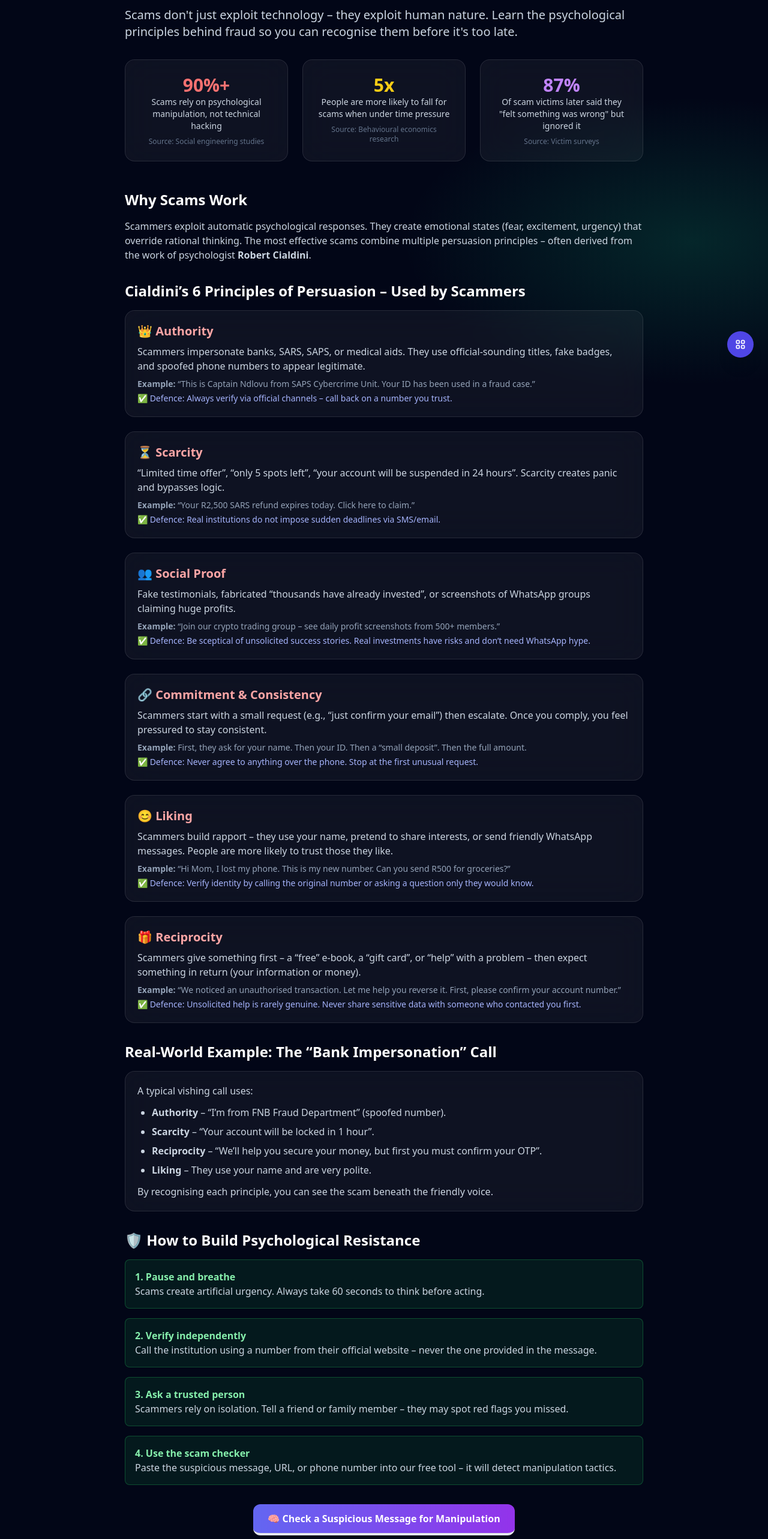
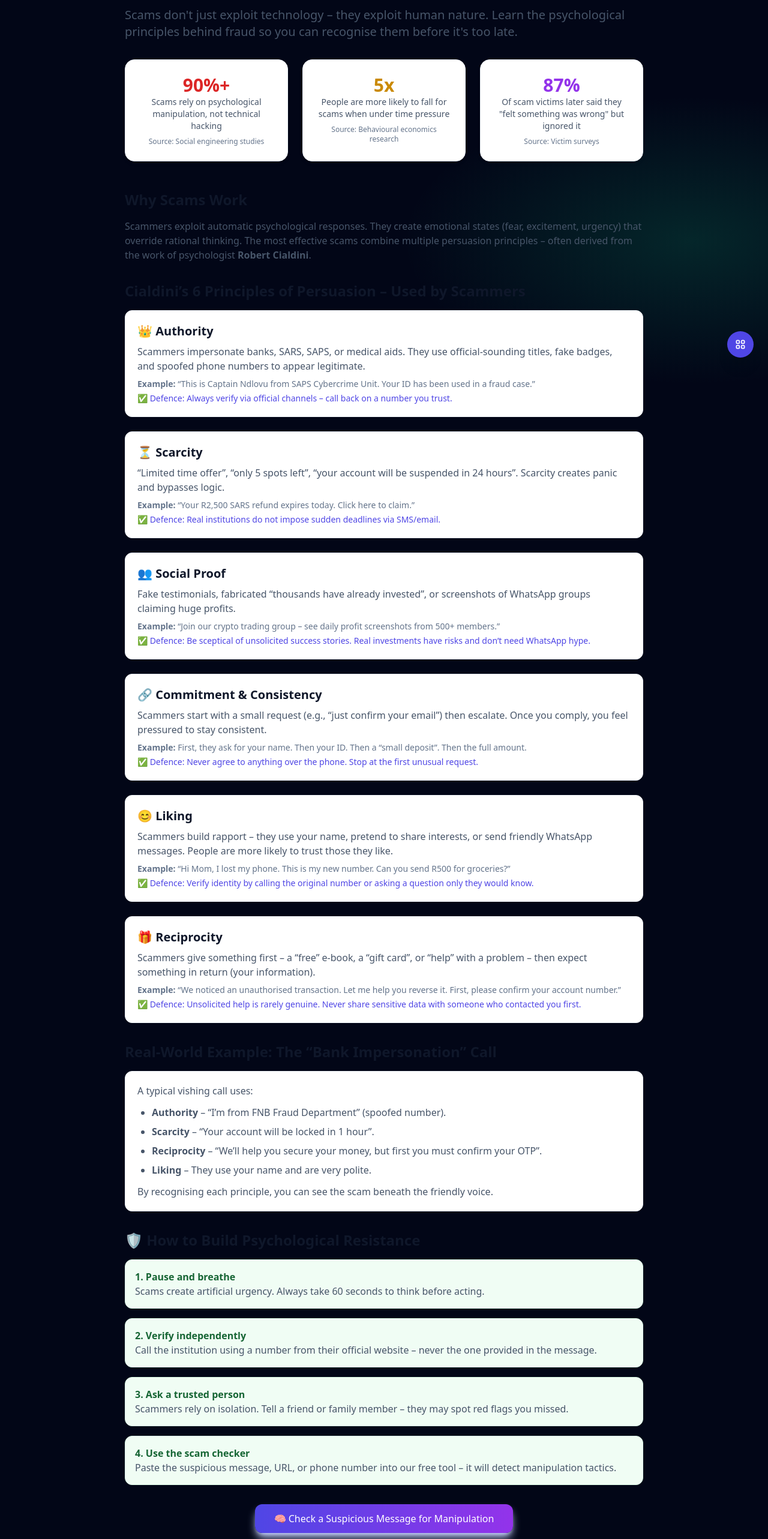
Before and after one commit to Masondo86/scam-verification-engine, a Next.js app: page /scam-psychology in a window 1280 px wide. Shown: the part 180-2745 px from the top of the page at 60% size. Built offline with nearby package versions, Linux system fonts and the light colour scheme.

Commit message:
Refactor Scam Psychology page for improved styling
Updated text styles and classes for better readability and consistency. Changed link colors and improved layout of scam statistics.

```diff
--- a/app/scam-psychology/page.tsx
+++ b/app/scam-psychology/page.tsx
@@ -17,129 +17,129 @@ export const metadata: Metadata = {
 export default function ScamPsychologyPage() {
   return (
     <main className="max-w-4xl mx-auto px-4 py-12">
-      <Link href="/" className="text-indigo-400 text-sm mb-6 inline-block">← Back to Home</Link>
+      <Link href="/" className="text-indigo-600 text-sm mb-6 inline-block">← Back to Home</Link>
 
-      <h1 className="text-4xl font-bold mb-4">Scam Psychology: How Fraudsters Manipulate Your Mind</h1>
-      <p className="text-xl text-slate-300 mb-8">
+      <h1 className="text-4xl font-bold mb-4 text-slate-900">Scam Psychology: How Fraudsters Manipulate Your Mind</h1>
+      <p className="text-xl text-slate-600 mb-8">
         Scams don't just exploit technology – they exploit human nature. Learn the psychological principles behind fraud so you can recognise them before it's too late.
       </p>
 
       {/* Stats */}
       <div className="grid grid-cols-1 md:grid-cols-3 gap-6 mb-12">
-        <div className="glass-panel p-6 text-center">
-          <div className="text-3xl font-bold text-red-400">90%+</div>
-          <div className="text-slate-300 text-sm">Scams rely on psychological manipulation, not technical hacking</div>
+        <div className="bg-white rounded-2xl shadow-md p-6 text-center border border-slate-100">
+          <div className="text-3xl font-bold text-red-600">90%+</div>
+          <div className="text-slate-600 text-sm">Scams rely on psychological manipulation, not technical hacking</div>
           <div className="text-xs text-slate-500 mt-2">Source: Social engineering studies</div>
         </div>
-        <div className="glass-panel p-6 text-center">
-          <div className="text-3xl font-bold text-yellow-400">5x</div>
-          <div className="text-slate-300 text-sm">People are more likely to fall for scams when under time pressure</div>
+        <div className="bg-white rounded-2xl shadow-md p-6 text-center border border-slate-100">
+          <div className="text-3xl font-bold text-yellow-600">5x</div>
+          <div className="text-slate-600 text-sm">People are more likely to fall for scams when under time pressure</div>
           <div className="text-xs text-slate-500 mt-2">Source: Behavioural economics research</div>
         </div>
-        <div className="glass-panel p-6 text-center">
-          <div className="text-3xl font-bold text-purple-400">87%</div>
-          <div className="text-slate-300 text-sm">Of scam victims later said they "felt something was wrong" but ignored it</div>
+        <div className="bg-white rounded-2xl shadow-md p-6 text-center border border-slate-100">
+          <div className="text-3xl font-bold text-purple-600">87%</div>
+          <div className="text-slate-600 text-sm">Of scam victims later said they "felt something was wrong" but ignored it</div>
           <div className="text-xs text-slate-500 mt-2">Source: Victim surveys</div>
         </div>
       </div>
 
       {/* Introduction */}
-      <h2 className="text-2xl font-bold mb-4">Why Scams Work</h2>
-      <p className="text-slate-300 mb-8">
+      <h2 className="text-2xl font-bold mb-4 text-slate-900">Why Scams Work</h2>
+      <p className="text-slate-600 mb-8">
         Scammers exploit automatic psychological responses. They create emotional states (fear, excitement, urgency) that override rational thinking.
         The most effective scams combine multiple persuasion principles – often derived from the work of psychologist <strong>Robert Cialdini</strong>.
       </p>
 
       {/* Cialdini's 6 Principles */}
-      <h2 className="text-2xl font-bold mb-4">Cialdini’s 6 Principles of Persuasion – Used by Scammers</h2>
+      <h2 className="text-2xl font-bold mb-4 text-slate-900">Cialdini’s 6 Principles of Persuasion – Used by Scammers</h2>
       <div className="space-y-6 mb-8">
-        <div className="glass-panel p-5">
-          <h3 className="text-xl font-semibold text-red-300 mb-2">👑 Authority</h3>
-          <p className="text-slate-300">Scammers impersonate banks, SARS, SAPS, or medical aids. They use official-sounding titles, fake badges, and spoofed phone numbers to appear legitimate.</p>
-          <p className="text-sm text-slate-400 mt-2"><strong>Example:</strong> “This is Captain Ndlovu from SAPS Cybercrime Unit. Your ID has been used in a fraud case.”</p>
-          <p className="text-sm text-indigo-300 mt-1">✅ Defence: Always verify via official channels – call back on a number you trust.</p>
+        <div className="bg-white rounded-xl shadow-sm p-5 border border-slate-100">
+          <h3 className="text-xl font-semibold text-slate-900 mb-2">👑 Authority</h3>
+          <p className="text-slate-600">Scammers impersonate banks, SARS, SAPS, or medical aids. They use official-sounding titles, fake badges, and spoofed phone numbers to appear legitimate.</p>
+          <p className="text-sm text-slate-500 mt-2"><strong>Example:</strong> “This is Captain Ndlovu from SAPS Cybercrime Unit. Your ID has been used in a fraud case.”</p>
+          <p className="text-sm text-indigo-600 mt-1">✅ Defence: Always verify via official channels – call back on a number you trust.</p>
         </div>
-        <div className="glass-panel p-5">
-          <h3 className="text-xl font-semibold text-red-300 mb-2">⏳ Scarcity</h3>
-          <p className="text-slate-300">“Limited time offer”, “only 5 spots left”, “your account will be suspended in 24 hours”. Scarcity creates panic and bypasses logic.</p>
-          <p className="text-sm text-slate-400 mt-2"><strong>Example:</strong> “Your R2,500 SARS refund expires today. Click here to claim.”</p>
-          <p className="text-sm text-indigo-300 mt-1">✅ Defence: Real institutions do not impose sudden deadlines via SMS/email.</p>
+        <div className="bg-white rounded-xl shadow-sm p-5 border border-slate-100">
+          <h3 className="text-xl font-semibold text-slate-900 mb-2">⏳ Scarcity</h3>
+          <p className="text-slate-600">“Limited time offer”, “only 5 spots left”, “your account will be suspended in 24 hours”. Scarcity creates panic and bypasses logic.</p>
+          <p className="text-sm text-slate-500 mt-2"><strong>Example:</strong> “Your R2,500 SARS refund expires today. Click here to claim.”</p>
+          <p className="text-sm text-indigo-600 mt-1">✅ Defence: Real institutions do not impose sudden deadlines via SMS/email.</p>
         </div>
-        <div className="glass-panel p-5">
-          <h3 className="text-xl font-semibold text-red-300 mb-2">👥 Social Proof</h3>
-          <p className="text-slate-300">Fake testimonials, fabricated “thousands have already invested”, or screenshots of WhatsApp groups claiming huge profits.</p>
-          <p className="text-sm text-slate-400 mt-2"><strong>Example:</strong> “Join our crypto trading group – see daily profit screenshots from 500+ members.”</p>
-          <p className="text-sm text-indigo-300 mt-1">✅ Defence: Be sceptical of unsolicited success stories. Real investments have risks and don’t need WhatsApp hype.</p>
+        <div className="bg-white rounded-xl shadow-sm p-5 border border-slate-100">
+          <h3 className="text-xl font-semibold text-slate-900 mb-2">👥 Social Proof</h3>
+          <p className="text-slate-600">Fake testimonials, fabricated “thousands have already invested”, or screenshots of WhatsApp groups claiming huge profits.</p>
+          <p className="text-sm text-slate-500 mt-2"><strong>Example:</strong> “Join our crypto trading group – see daily profit screenshots from 500+ members.”</p>
+          <p className="text-sm text-indigo-600 mt-1">✅ Defence: Be sceptical of unsolicited success stories. Real investments have risks and don’t need WhatsApp hype.</p>
         </div>
-        <div className="glass-panel p-5">
-          <h3 className="text-xl font-semibold text-red-300 mb-2">🔗 Commitment & Consistency</h3>
-          <p className="text-slate-300">Scammers start with a small request (e.g., “just confirm your email”) then escalate. Once you comply, you feel pressured to stay consistent.</p>
-          <p className="text-sm text-slate-400 mt-2"><strong>Example:</strong> First, they ask for your name. Then your ID. Then a “small deposit”. Then the full amount.</p>
-          <p className="text-sm text-indigo-300 mt-1">✅ Defence: Never agree to anything over the phone. Stop at the first unusual request.</p>
+        <div className="bg-white rounded-xl shadow-sm p-5 border border-slate-100">
+          <h3 className="text-xl font-semibold text-slate-900 mb-2">🔗 Commitment & Consistency</h3>
+          <p className="text-slate-600">Scammers start with a small request (e.g., “just confirm your email”) then escalate. Once you comply, you feel pressured to stay consistent.</p>
+          <p className="text-sm text-slate-500 mt-2"><strong>Example:</strong> First, they ask for your name. Then your ID. Then a “small deposit”. Then the full amount.</p>
+          <p className="text-sm text-indigo-600 mt-1">✅ Defence: Never agree to anything over the phone. Stop at the first unusual request.</p>
         </div>
-        <div className="glass-panel p-5">
-          <h3 className="text-xl font-semibold text-red-300 mb-2">😊 Liking</h3>
-          <p className="text-slate-300">Scammers build rapport – they use your name, pretend to share interests, or send friendly WhatsApp messages. People are more likely to trust those they like.</p>
-          <p className="text-sm text-slate-400 mt-2"><strong>Example:</strong> “Hi Mom, I lost my phone. This is my new number. Can you send R500 for groceries?”</p>
-          <p className="text-sm text-indigo-300 mt-1">✅ Defence: Verify identity by calling the original number or asking a question only they would know.</p>
+        <div className="bg-white rounded-xl shadow-sm p-5 border border-slate-100">
+          <h3 className="text-xl font-semibold text-slate-900 mb-2">😊 Liking</h3>
+          <p className="text-slate-600">Scammers build rapport – they use your name, pretend to share interests, or send friendly WhatsApp messages. People are more likely to trust those they like.</p>
+          <p className="text-sm text-slate-500 mt-2"><strong>Example:</strong> “Hi Mom, I lost my phone. This is my new number. Can you send R500 for groceries?”</p>
+          <p className="text-sm text-indigo-600 mt-1">✅ Defence: Verify identity by calling the original number or asking a question only they would know.</p>
         </div>
-        <div className="glass-panel p-5">
-          <h3 className="text-xl font-semibold text-red-300 mb-2">🎁 Reciprocity</h3>
-          <p className="text-slate-300">Scammers give something first – a “free” e‑book, a “gift card”, or “help” with a problem – then expect something in return (your information or money).</p>
-          <p className="text-sm text-slate-400 mt-2"><strong>Example:</strong> “We noticed an unauthorised transaction. Let me help you reverse it. First, please confirm your account number.”</p>
-          <p className="text-sm text-indigo-300 mt-1">✅ Defence: Unsolicited help is rarely genuine. Never share sensitive data with someone who contacted you first.</p>
+        <div className="bg-white rounded-xl shadow-sm p-5 border border-slate-100">
+          <h3 className="text-xl font-semibold text-slate-900 mb-2">🎁 Reciprocity</h3>
+          <p className="text-slate-600">Scammers give something first – a “free” e‑book, a “gift card”, or “help” with a problem – then expect something in return (your information).</p>
+          <p className="text-sm text-slate-500 mt-2"><strong>Example:</strong> “We noticed an unauthorised transaction. Let me help you reverse it. First, please confirm your account number.”</p>
+          <p className="text-sm text-indigo-600 mt-1">✅ Defence: Unsolicited help is rarely genuine. Never share sensitive data with someone who contacted you first.</p>
         </div>
       </div>
 
       {/* Real-World Example: How Multiple Principles Combine */}
-      <h2 className="text-2xl font-bold mb-4">Real‑World Example: The “Bank Impersonation” Call</h2>
-      <div className="glass-panel p-5 mb-8">
-        <p className="text-slate-300 mb-3">A typical vishing call uses:</p>
-        <ul className="list-disc pl-6 space-y-2 text-slate-300">
+      <h2 className="text-2xl font-bold mb-4 text-slate-900">Real‑World Example: The “Bank Impersonation” Call</h2>
+      <div className="bg-white rounded-xl shadow-sm p-5 mb-8 border border-slate-100">
+        <p className="text-slate-600 mb-3">A typical vishing call uses:</p>
+        <ul className="list-disc pl-6 space-y-2 text-slate-600">
           <li><strong>Authority</strong> – “I’m from FNB Fraud Department” (spoofed number).</li>
           <li><strong>Scarcity</strong> – “Your account will be locked in 1 hour”.</li>
           <li><strong>Reciprocity</strong> – “We’ll help you secure your money, but first you must confirm your OTP”.</li>
           <li><strong>Liking</strong> – They use your name and are very polite.</li>
         </ul>
-        <p className="text-slate-300 mt-3">By recognising each principle, you can see the scam beneath the friendly voice.</p>
+        <p className="text-slate-600 mt-3">By recognising each principle, you can see the scam beneath the friendly voice.</p>
       </div>
 
       {/* How to Build Psychological Resistance */}
-      <h2 className="text-2xl font-bold mb-4">🛡️ How to Build Psychological Resistance</h2>
+      <h2 className="text-2xl font-bold mb-4 text-slate-900">🛡️ How to Build Psychological Resistance</h2>
       <div className="space-y-4 mb-8">
-        <div className="p-4 bg-green-500/10 rounded-lg border border-green-500/30">
-          <h3 className="font-bold text-green-300">1. Pause and breathe</h3>
-          <p className="text-slate-300">Scams create artificial urgency. Always take 60 seconds to think before acting.</p>
+        <div className="p-4 bg-green-50 rounded-xl border border-green-100">
+          <h3 className="font-bold text-green-800">1. Pause and breathe</h3>
+          <p className="text-slate-600">Scams create artificial urgency. Always take 60 seconds to think before acting.</p>
         </div>
-        <div className="p-4 bg-green-500/10 rounded-lg border border-green-500/30">
-          <h3 className="font-bold text-green-300">2. Verify independently</h3>
-          <p className="text-slate-300">Call the institution using a number from their official website – never the one provided in the message.</p>
+        <div className="p-4 bg-green-50 rounded-xl border border-green-100">
+          <h3 className="font-bold text-green-800">2. Verify independently</h3>
+          <p className="text-slate-600">Call the institution using a number from their official website – never the one provided in the message.</p>
         </div>
-        <div className="p-4 bg-green-500/10 rounded-lg border border-green-500/30">
-          <h3 className="font-bold text-green-300">3. Ask a trusted person</h3>
-          <p className="text-slate-300">Scammers rely on isolation. Tell a friend or family member – they may spot red flags you missed.</p>
+        <div className="p-4 bg-green-50 rounded-xl border border-green-100">
+          <h3 className="font-bold text-green-800">3. Ask a trusted person</h3>
+          <p className="text-slate-600">Scammers rely on isolation. Tell a friend or family member – they may spot red flags you missed.</p>
         </div>
-        <div className="p-4 bg-green-500/10 rounded-lg border border-green-500/30">
-          <h3 className="font-bold text-green-300">4. Use the scam checker</h3>
-          <p className="text-slate-300">Paste the suspicious message, URL, or phone number into our free tool – it will detect manipulation tactics.</p>
+        <div className="p-4 bg-green-50 rounded-xl border border-green-100">
+          <h3 className="font-bold text-green-800">4. Use the scam checker</h3>
+          <p className="text-slate-600">Paste the suspicious message, URL, or phone number into our free tool – it will detect manipulation tactics.</p>
         </div>
       </div>
 
       {/* CTA to Scanner */}
       <div className="mt-8 text-center">
-        <Link href="/scan" className="btn-3d bg-gradient-to-r from-indigo-500 to-purple-600 px-8 py-3 rounded-xl inline-block">
+        <Link href="/scan" className="inline-block bg-gradient-to-r from-indigo-600 to-purple-600 text-white rounded-xl px-8 py-3 shadow-lg shadow-indigo-200 hover:shadow-indigo-300 transition-all hover:scale-105">
           🧠 Check a Suspicious Message for Manipulation
         </Link>
-        <p className="text-slate-400 text-sm mt-2">Our AI analyses urgency, authority, and fear tactics – free and instant.</p>
+        <p className="text-slate-600 text-sm mt-2">Our AI analyses urgency, authority, and fear tactics – free and instant.</p>
       </div>
 
       {/* Footer Navigation */}
-      <div className="mt-12 pt-6 border-t border-white/10 text-center text-slate-400 text-sm">
-        <Link href="/banking-fraud-south-africa" className="mx-2 hover:text-white">Banking Fraud</Link> •
-        <Link href="/investment-scams" className="mx-2 hover:text-white">Investment Scams</Link> •
-        <Link href="/whatsapp-scams" className="mx-2 hover:text-white">WhatsApp Scams</Link> •
-        <Link href="/medical-aid-fraud-south-africa" className="mx-2 hover:text-white">Medical Aid Fraud</Link> •
-        <Link href="/scam-psychology" className="mx-2 hover:text-white">Scam Psychology</Link>
+      <div className="mt-12 pt-6 border-t border-slate-200 text-center text-slate-500 text-sm">
+        <Link href="/banking-fraud-south-africa" className="mx-2 hover:text-indigo-600 text-slate-500">Banking Fraud</Link> •
+        <Link href="/investment-scams" className="mx-2 hover:text-indigo-600 text-slate-500">Investment Scams</Link> •
+        <Link href="/whatsapp-scams" className="mx-2 hover:text-indigo-600 text-slate-500">WhatsApp Scams</Link> •
+        <Link href="/medical-aid-fraud-south-africa" className="mx-2 hover:text-indigo-600 text-slate-500">Medical Aid Fraud</Link> •
+        <Link href="/scam-psychology" className="mx-2 hover:text-indigo-600 text-slate-500">Scam Psychology</Link>
       </div>
     </main>
   );
```
